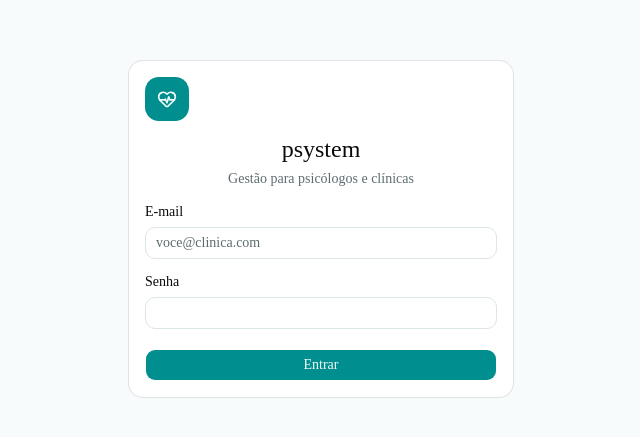
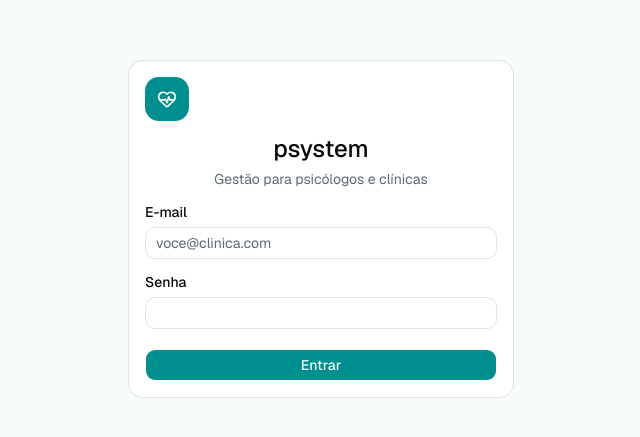
Before and after one commit to carlospaulischen/psystem, a Next.js app: page /login in a window 1280 px wide. Shown: the part 171-608 px from the top of the page, without its empty margins (319-959 px from the left). Built offline with nearby package versions, Linux system fonts and the light colour scheme.

Commit message:
fix: corrigir referência circular de --font-sans (fonte caía para serif)

```diff
--- a/src/app/globals.css
+++ b/src/app/globals.css
@@ -7,9 +7,9 @@
 @theme inline {
   --color-background: var(--background);
   --color-foreground: var(--foreground);
-  --font-sans: var(--font-sans);
-  --font-mono: var(--font-geist-mono);
-  --font-heading: var(--font-sans);
+  --font-sans: var(--font-geist-sans), ui-sans-serif, system-ui, sans-serif;
+  --font-mono: var(--font-geist-mono), ui-monospace, monospace;
+  --font-heading: var(--font-geist-sans), ui-sans-serif, system-ui, sans-serif;
   --color-sidebar-ring: var(--sidebar-ring);
   --color-sidebar-border: var(--sidebar-border);
   --color-sidebar-accent-foreground: var(--sidebar-accent-foreground);
```
